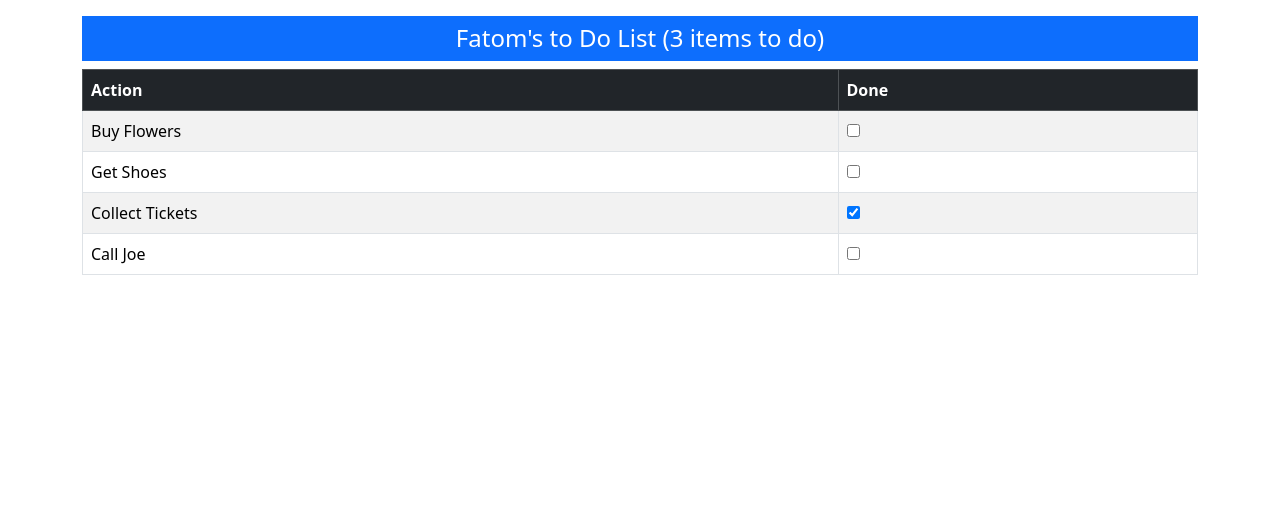
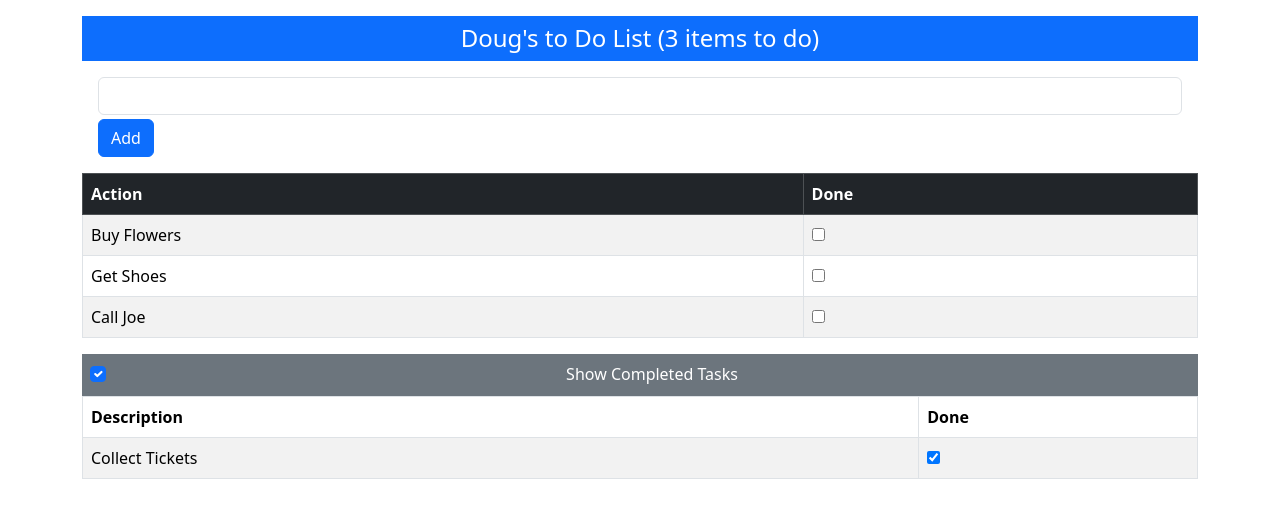
Before and after one commit to Fatom-alghanmi/reacttodo2025, a React (Create React App) app in the folder todo/: page / in a window 1280 px wide. Shown: the top 518 px of the page. Built offline with nearby package versions, Linux system fonts and the light colour scheme.

Commit message:
added Visibility Controls to the input field

```diff
--- a/todo/src/App.js
+++ b/todo/src/App.js
@@ -1,26 +1,50 @@
 // import logo from './logo.svg';
 import React, { useState } from 'react';
+import './App.css';
 import TodoBanner from './TodoBanner';
 import TodoRow from './TodoRow';
-import './App.css';
+import TodoCreator from './TodoCreator';
+import VisibilityControl from './VisibilityControl';
 
 function App() {
-  const [userName] = useState("Fatom");
+  const [userName] = useState("Doug");
 
-  const [todoItems] = useState([
+  const [todoItems, setTodoItems] = useState([
     { action: "Buy Flowers", done: false },
     { action: "Get Shoes", done: false },
     { action: "Collect Tickets", done: true },
     { action: "Call Joe", done: false }
   ]);
 
-  //const changeStateData = () => {
-   // setUserName(prevName => (prevName === "Fatom" ? "Fuad" : "Fatom"));
-  //};
+  const [showCompleted, setShowCompleted] = useState(true);
+
+  const createNewTodo = (task) => {
+    if (!todoItems.find(item => item.action === task)) {
+      setTodoItems([...todoItems, { action: task, done: false }]);
+    }
+  };
+
+  const toggleTodo = (todo) => {
+    const updatedTodos = todoItems.map((item) =>
+      item.action === todo.action
+        ? { ...item, done: !item.done }
+        : item
+    );
+    setTodoItems(updatedTodos);
+      // localStorage.setItem("todos", JSON.stringify(updatedTodos));
+  };
+
+  const todoTableRows = (doneValue) => todoItems.filter(item => item.done === doneValue).map(item =>
+    <TodoRow key={ item.action } item={ item } toggle={ toggleTodo } />
+  )
 
   return (
     <div className="container mt-3">
       <TodoBanner userName={userName} todoItems={todoItems} />
+
+      <div className="m-3">
+        <TodoCreator callback={createNewTodo} />
+      </div>
 
       <table className="table table-striped table-bordered">
         <thead className="table-dark">
@@ -30,11 +54,31 @@ function App() {
           </tr>
         </thead>
         <tbody>
-          {todoItems.map((item, index) => (
-            <TodoRow item={item} />
-          ))}
+          { todoTableRows(false) }
         </tbody>
       </table>
+
+      <div className="bg-secondary text-white text-center p-2">
+          <VisibilityControl
+            description="Completed Tasks"
+            isChecked={showCompleted}
+            callback={(checked) => setShowCompleted(checked)} />
+        </div>
+
+        { showCompleted &&
+        <table className="table table-striped table-bordered">
+          <thead>
+            <tr>
+              <th style={{width: "75%"}} >Description</th>
+              <th style={{width: "25%"}}>Done</th>
+            </tr>
+          </thead>
+          <tbody>
+            { todoTableRows(true) }
+          </tbody>
+        </table>
+        }
+
     </div>
   );
 }
--- /dev/null
+++ b/todo/src/TodoCreator.js
@@ -0,0 +1,34 @@
+import React, { useState } from 'react';
+
+function TodoCreator({callback})
+{
+
+    const [newItemText, setNewItemText] = useState("");
+
+    const updateNewTextValue = (event) => {
+        setNewItemText(event.target.value);
+    };
+
+    const createNewTodo = () => {
+        if(newItemText !== "")
+        {
+            callback(newItemText);
+            setNewItemText("");
+        }
+    }
+
+    return (
+        <div className="my-1">
+            <input
+                className="form-control"
+                value={ newItemText }
+                onChange={ updateNewTextValue }
+                />
+            <button className="btn btn-primary mt-1" onClick={ createNewTodo }>
+                Add
+            </button>
+        </div>
+    );
+}
+
+export default TodoCreator;
--- /dev/null
+++ b/todo/src/VisibilityControl.js
@@ -0,0 +1,21 @@
+import React from 'react';
+
+function VisibilityControl({description, isChecked, callback})
+{
+
+    return (
+<div className="form-check">
+<input
+                className="form-check-input"
+                type="checkbox"
+                checked={ isChecked }
+                onChange={ (e) => callback(e.target.checked) } />
+<label
+                className="form-check-label">
+                    Show { description }
+</label>
+</div>
+    );
+}
+
+export default VisibilityControl;
```
